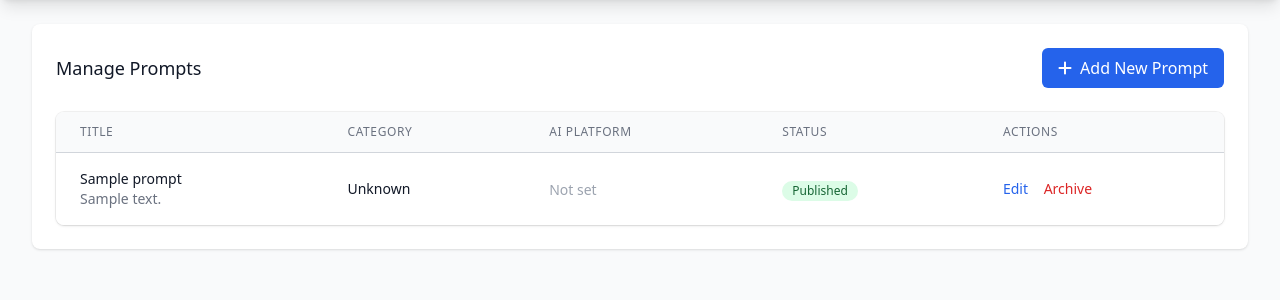
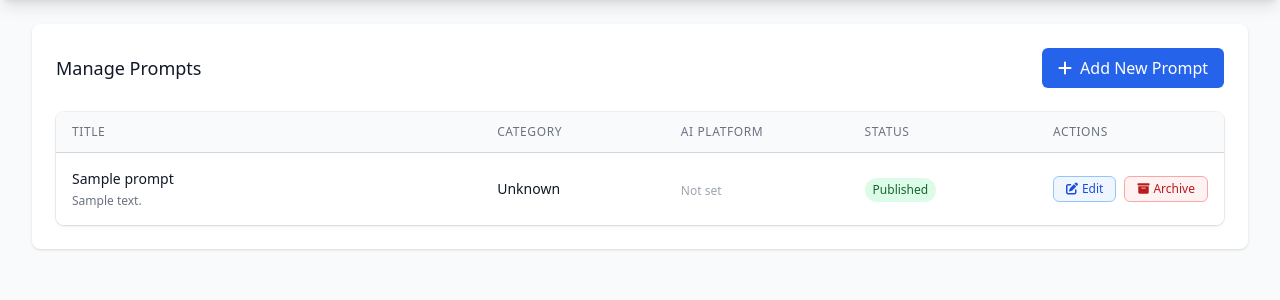
Before and after one commit to iom/Project-Development-Prompt-Library, a FastAPI app: template app/templates/admin/prompts.html in a window 1280 px wide. Shown: the part 64-364 px from the top of the page. Run offline with FastAPI, Linux system fonts and the light colour scheme; the template is opened without the code that fills it: most values are stand-ins (such as "Sample title", 1, 10 or a date in 2020); some libraries are stand-ins or nearby versions.

Commit message:
Improve prompt display and enable editing of prompt details
Update `prompts.html` to enable clickable prompts and improve table layout for better readability and editing functionality.

Replit-Commit-Author: Agent
Replit-Commit-Session-Id: f6bd8fc1-7d66-493e-8ac2-a1d29ce5c3a1
Replit-Commit-Checkpoint-Type: full_checkpoint
Replit-Commit-Screenshot-Url: https://storage.googleapis.com/screenshot-production-us-central1/5f27774c-c4ad-488d-a108-0c7a91a22b3c/f6bd8fc1-7d66-493e-8ac2-a1d29ce5c3a1/s1jkF3j

```diff
--- a/app/templates/admin/prompts.html
+++ b/app/templates/admin/prompts.html
@@ -13,49 +13,55 @@
             </a>
         </div>
 
-        <div class="overflow-hidden shadow ring-1 ring-black ring-opacity-5 md:rounded-lg">
+        <div class="overflow-x-auto shadow ring-1 ring-black ring-opacity-5 md:rounded-lg">
             <table class="min-w-full divide-y divide-gray-300">
                 <thead class="bg-gray-50">
                     <tr>
-                        <th class="px-6 py-3 text-left text-xs font-medium text-gray-500 uppercase tracking-wider">Title</th>
-                        <th class="px-6 py-3 text-left text-xs font-medium text-gray-500 uppercase tracking-wider">Category</th>
-                        <th class="px-6 py-3 text-left text-xs font-medium text-gray-500 uppercase tracking-wider">AI Platform</th>
-                        <th class="px-6 py-3 text-left text-xs font-medium text-gray-500 uppercase tracking-wider">Status</th>
-                        <th class="px-6 py-3 text-left text-xs font-medium text-gray-500 uppercase tracking-wider">Actions</th>
+                        <th class="px-4 py-3 text-left text-xs font-medium text-gray-500 uppercase tracking-wider w-2/5">Title</th>
+                        <th class="px-3 py-3 text-left text-xs font-medium text-gray-500 uppercase tracking-wider w-1/6">Category</th>
+                        <th class="px-3 py-3 text-left text-xs font-medium text-gray-500 uppercase tracking-wider w-1/6">AI Platform</th>
+                        <th class="px-3 py-3 text-left text-xs font-medium text-gray-500 uppercase tracking-wider w-1/6">Status</th>
+                        <th class="px-4 py-3 text-left text-xs font-medium text-gray-500 uppercase tracking-wider w-1/6">Actions</th>
                     </tr>
                 </thead>
                 <tbody class="bg-white divide-y divide-gray-200">
                     {% for prompt in prompts %}
-                    <tr>
-                        <td class="px-6 py-4 whitespace-nowrap">
-                            <div class="text-sm font-medium text-gray-900">{{ prompt.title }}</div>
-                            <div class="text-sm text-gray-500">{{ prompt.body[:100] }}{% if prompt.body|length > 100 %}...{% endif %}</div>
+                    <tr class="hover:bg-gray-50">
+                        <td class="px-4 py-4">
+                            <div class="text-sm font-medium text-gray-900 mb-1">{{ prompt.title }}</div>
+                            <div class="text-xs text-gray-500 truncate max-w-xs">{{ prompt.body[:80] }}{% if prompt.body|length > 80 %}...{% endif %}</div>
                         </td>
-                        <td class="px-6 py-4 whitespace-nowrap text-sm text-gray-900">
-                            {{ categories.get(prompt.category_id, 'Unknown') }}
+                        <td class="px-3 py-4 text-sm text-gray-900">
+                            <div class="truncate">{{ categories.get(prompt.category_id, 'Unknown') }}</div>
                         </td>
-                        <td class="px-6 py-4 whitespace-nowrap">
+                        <td class="px-3 py-4">
                             {% if prompt.ai_platform %}
-                            <span class="inline-flex items-center px-2.5 py-0.5 rounded-full text-xs font-medium bg-blue-100 text-blue-800">
+                            <span class="inline-flex items-center px-2 py-1 rounded-full text-xs font-medium bg-blue-100 text-blue-800">
                                 {{ prompt.ai_platform }}
                             </span>
                             {% else %}
-                            <span class="text-sm text-gray-400">Not set</span>
+                            <span class="text-xs text-gray-400">Not set</span>
                             {% endif %}
                         </td>
-                        <td class="px-6 py-4 whitespace-nowrap">
-                            <span class="inline-flex items-center px-2.5 py-0.5 rounded-full text-xs font-medium
+                        <td class="px-3 py-4">
+                            <span class="inline-flex items-center px-2 py-1 rounded-full text-xs font-medium
                                 {% if prompt.status == 'published' %}bg-green-100 text-green-800
                                 {% elif prompt.status == 'draft' %}bg-yellow-100 text-yellow-800
                                 {% else %}bg-gray-100 text-gray-800{% endif %}">
                                 {{ prompt.status.title() }}
                             </span>
                         </td>
-                        <td class="px-6 py-4 whitespace-nowrap text-sm font-medium">
-                            <a href="/secure-admin-2024/prompts/{{ prompt.id }}/edit"
-                               class="text-blue-600 hover:text-blue-900 mr-3">Edit</a>
-                            <button onclick="archivePrompt({{ prompt.id }})"
-                                    class="text-red-600 hover:text-red-900">Archive</button>
+                        <td class="px-4 py-4 text-sm font-medium">
+                            <div class="flex space-x-2">
+                                <a href="/secure-admin-2024/prompts/{{ prompt.id }}/edit"
+                                   class="inline-flex items-center px-3 py-1 border border-blue-300 rounded-md text-xs font-medium text-blue-700 bg-blue-50 hover:bg-blue-100 focus:outline-none focus:ring-2 focus:ring-blue-500">
+                                    <i class="fas fa-edit mr-1"></i>Edit
+                                </a>
+                                <button onclick="archivePrompt({{ prompt.id }})"
+                                        class="inline-flex items-center px-3 py-1 border border-red-300 rounded-md text-xs font-medium text-red-700 bg-red-50 hover:bg-red-100 focus:outline-none focus:ring-2 focus:ring-red-500">
+                                    <i class="fas fa-archive mr-1"></i>Archive
+                                </button>
+                            </div>
                         </td>
                     </tr>
                     {% endfor %}
```
Also changed, not shown: attached_assets/Screenshot 2025-09-17 at 18.36.15_1758126979308.png (added), 1 other file.
